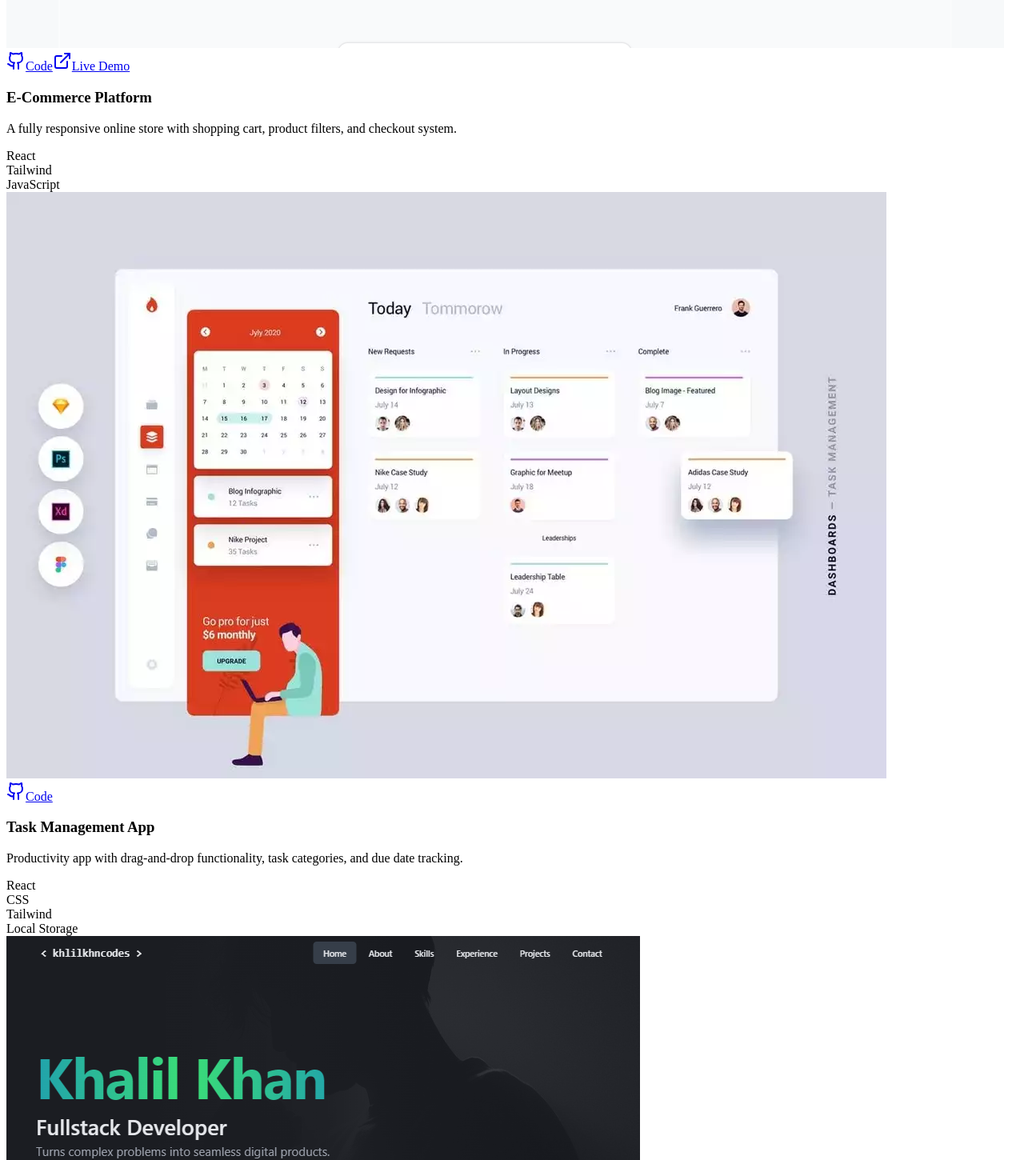
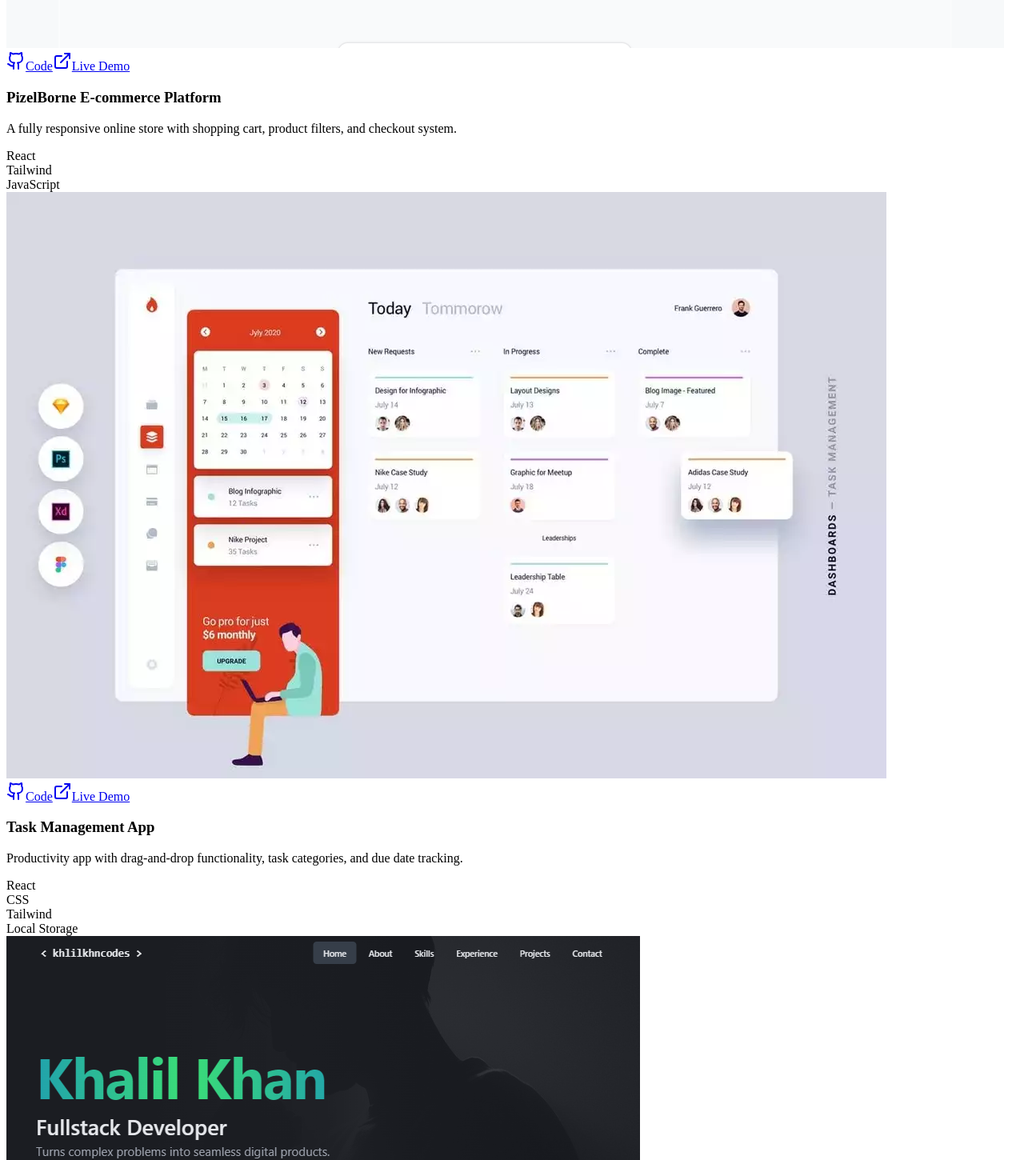
Before and after one commit to khalilkhancodes/portfolio, a React (Vite) app in the folder client/: page / in a window 1280 px wide. Shown: the part 3622-5072 px from the top of the page at 80% size. Built offline with nearby package versions, Linux system fonts and the light colour scheme; a web font is replaced by a local one.

Commit message:
Added live url and github live links

```diff
--- a/client/src/pages/Portfolio.tsx
+++ b/client/src/pages/Portfolio.tsx
@@ -79,51 +79,53 @@ export default function Portfolio() {
 
   const projects = [
     {
-      title: "E-Commerce Platform",
+      title: "PizelBorne E-commerce Platform",
       description: "A fully responsive online store with shopping cart, product filters, and checkout system.",
       image: project1,
       technologies: ["React", "Tailwind", "JavaScript"],
-      githubUrl: "https://github.com",
-      liveUrl: "https://example.com"
+      githubUrl: "https://github.com/khalilkhancodes/PixelBorne",
+      liveUrl: "https://pixelborne.vercel.app/"
     },
     {
       title: "Task Management App",
       description: "Productivity app with drag-and-drop functionality, task categories, and due date tracking.",
       image: project2,
       technologies: ["React", "CSS", "Tailwind" , "Local Storage"],
-      githubUrl: "https://github.com"
+      githubUrl: "https://github.com/khalilkhancodes/Keep-Notes-App",
+      liveUrl: "https://notes-taking-app-green.vercel.app/"
     },
     {
       title: "Portfolio Website",
       description: "Modern portfolio template with smooth animations and responsive design.",
       image: project3,
       technologies: ["HTML", "Tailwind", "React"],
-      githubUrl: "https://github.com",
-      liveUrl: "https://example.com"
+      githubUrl: "https://github.com/khalilkhancodes/portfolio",
+      liveUrl: "https://portfolio-xi-sandy-71.vercel.app/"
     },
     {
       title: "Weather Dashboard",
       description: "Real-time weather application with location search and 7-day forecast.",
       image: project4,
       technologies: ["React", "API", "Tailwind"],
-      githubUrl: "https://github.com",
-      liveUrl: "https://example.com"
+      githubUrl: "https://github.com/khalilkhancodes/js-arcade/tree/main/projects/WeatherApp",
+      liveUrl: "https://js-arcade-five.vercel.app/projects/WeatherApp/index.html"
     },
     {
-      title: "Social Media Clone",
+      title: "Spotify Clone",
       description: "Instagram-inspired social platform with posts, likes, and user profiles.",
       image: project5,
       technologies: ["React", "Firebase", "CSS"],
-      githubUrl: "https://github.com"
+      githubUrl: "https://github.com/khalilkhancodes/Spotify",
+      liveUrl: "https://spotify-eight-ashen.vercel.app/"
     },
-    {
-      title: "Blog Platform",
-      description: "Full-featured blogging platform with markdown support and dark mode.",
-      image: project6,
-      technologies: ["React", "Tailwind", "Markdown"],
-      githubUrl: "https://github.com",
-      liveUrl: "https://example.com"
-    }
+    // {
+    //   title: "FastFood",
+    //   description: "Full-featured blogging platform with markdown support and dark mode.",
+    //   image: project6,
+    //   technologies: ["React", "Tailwind", "Markdown"],
+    //   githubUrl: "https://github.com/khalilkhancodes/FastFood",
+    //   liveUrl: "https://fastfood.vercel.app/"
+    // }
   ];
 
   const scrollToSection = (sectionId: string) => {
--- a/package.json
+++ b/package.json
@@ -5,7 +5,7 @@
   "license": "MIT",
   "scripts": {
     "dev": "vite",
-    "build": "vite build && esbuild server/index.ts --platform=node --packages=external --bundle --format=esm --outdir=dist",
+    "build": "vite build",
     "start": "NODE_ENV=production node dist/index.js",
     "check": "tsc",
     "db:push": "drizzle-kit push"
```
Also changed, not shown: vercel.json (added).
